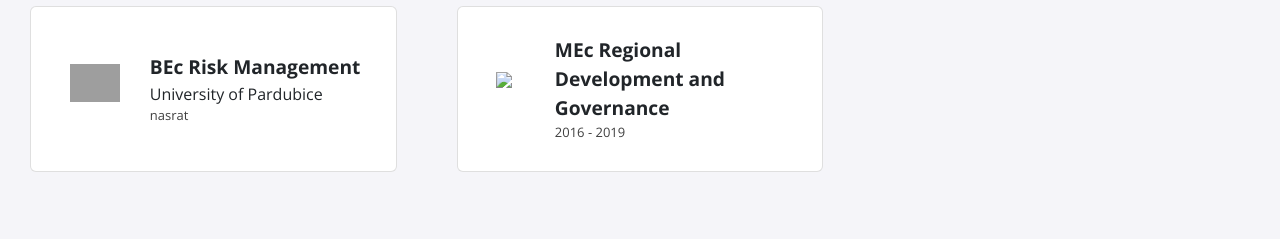
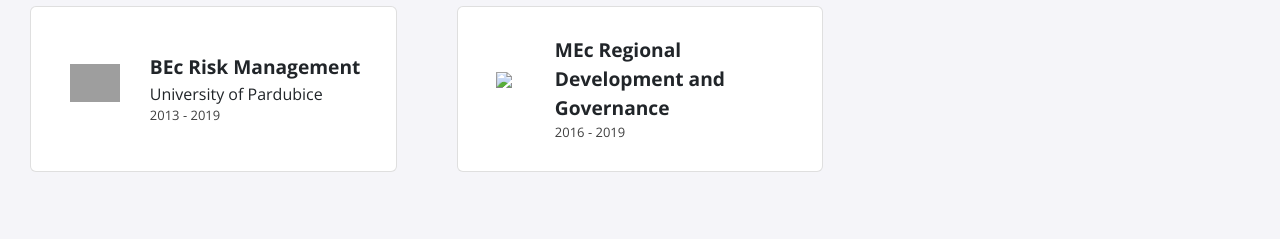
Before and after one commit to marketabrizkova/marketabrizkova.github.io, a Jekyll site: the page built from index.html, in a window 1280 px wide. Shown: the part 1134-1373 px from the top of the page. Built offline with Jekyll 4.4.1, drawn with Linux system fonts in a browser that asks for light colours; nearby versions of some CDN libraries; grey boxes are pictures that could not be loaded.

Commit message:
update education

```diff
--- a/_data/education.yml
+++ b/_data/education.yml
@@ -1,6 +1,6 @@
 - course: BEc Risk Management
   institute: University of Pardubice
-  dates: nasrat
+  dates: 2013 - 2019
   logo:
 
 - course: MEc Regional Development and Governance
```
